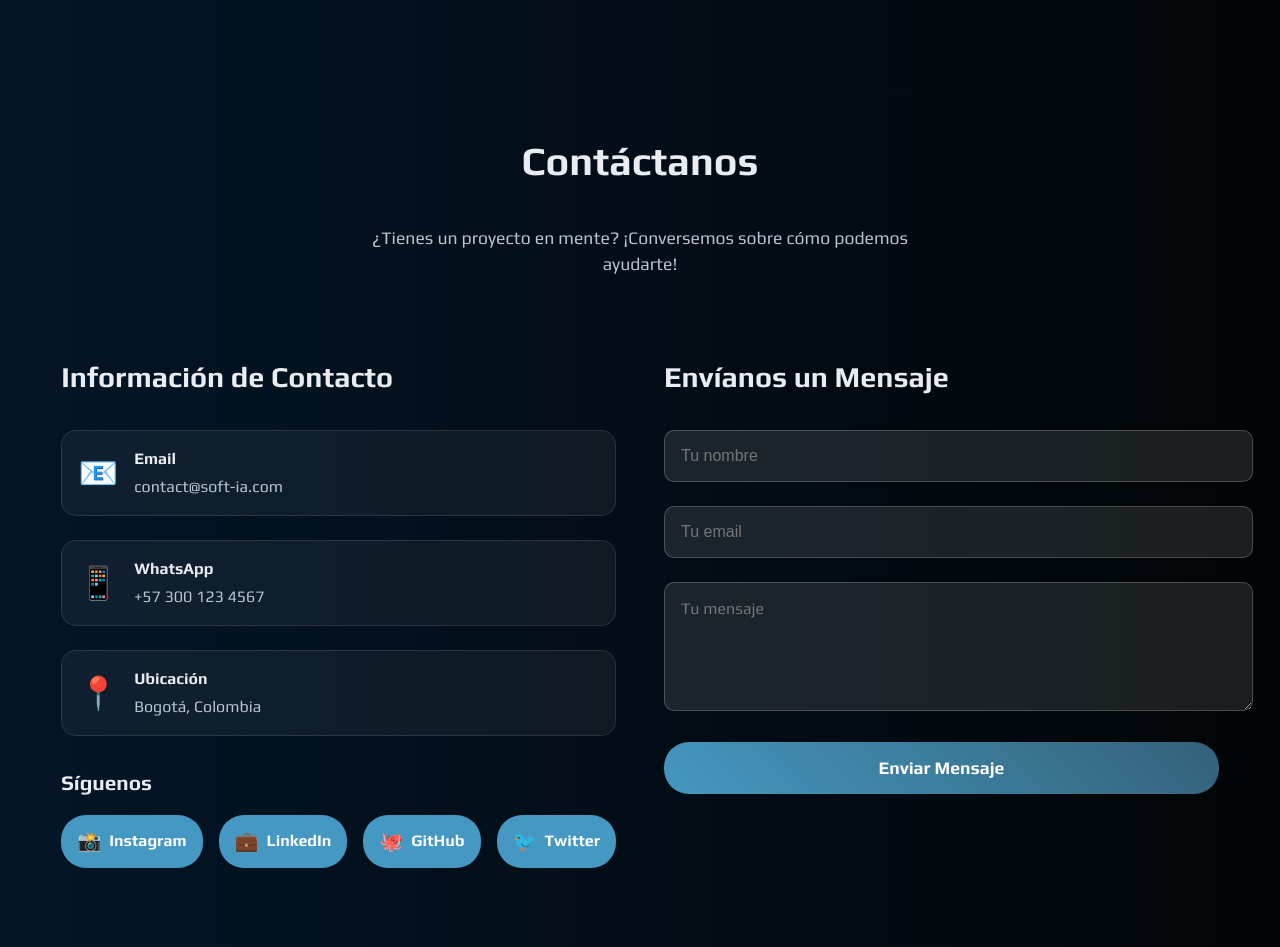
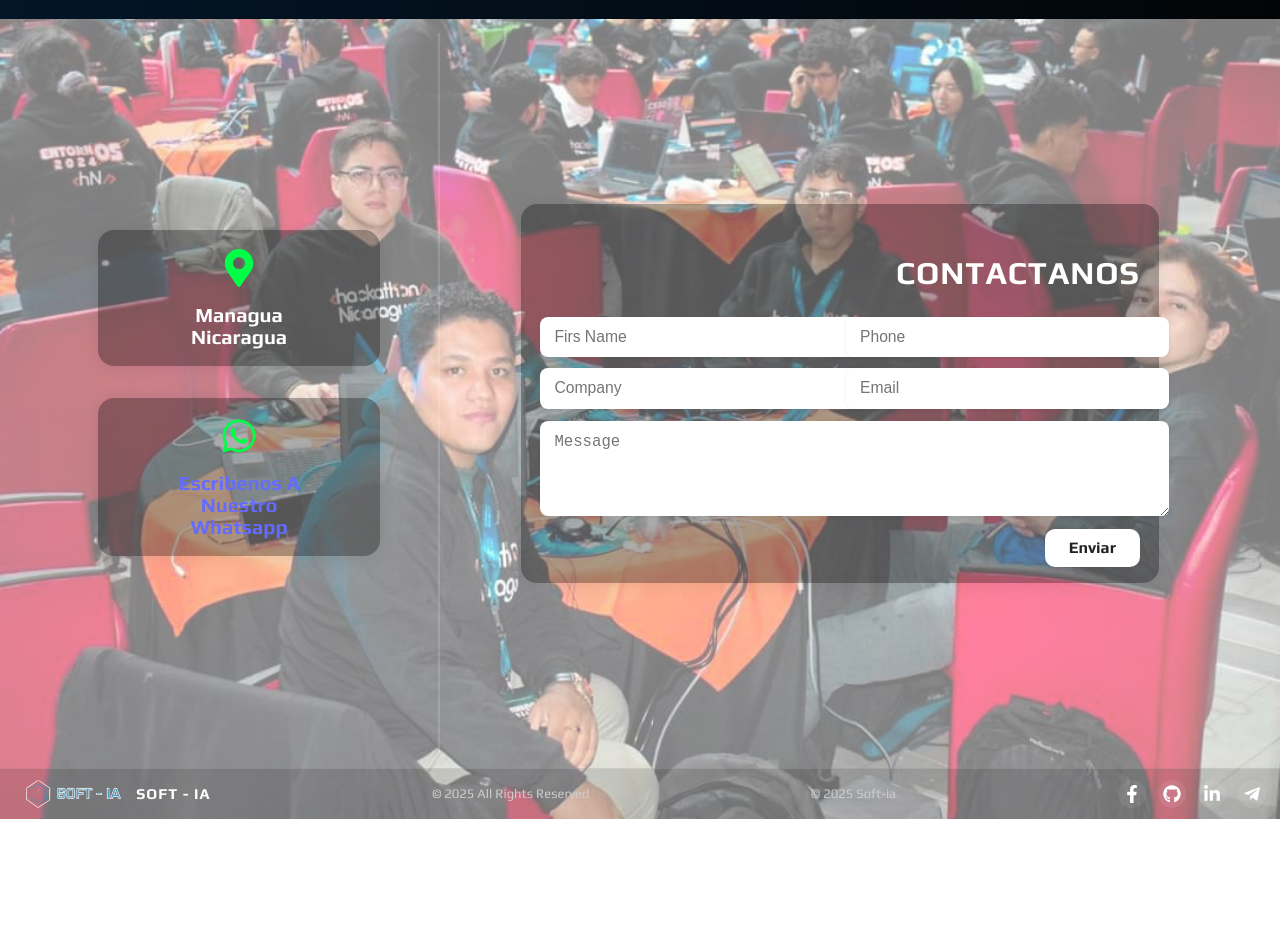
Before and after one commit to GioX-16/SOFT-IA_WEB, a React (Vite) app in the folder SoftiWeb/: page / in a window 1280 px wide. Shown: the part 6260-7207 px from the top of the page. After the commit the page ends 7079 px from the top, so only its background shows below. Built offline with nearby package versions, Linux system fonts and the light colour scheme.

Commit message:
Mejorando la seccion de Contacto

```diff
--- a/SoftiWeb/src/Components/ContactSection.tsx
+++ b/SoftiWeb/src/Components/ContactSection.tsx
@@ -1,300 +1,244 @@
-import { motion } from "framer-motion";
-import { useEffect, useState } from "react";
+import { FaMapMarkerAlt, FaWhatsapp, FaFacebookF, FaGithub, FaLinkedinIn, FaTelegramPlane, FaInstagram } from "react-icons/fa";
 
 const ContactSection: React.FC = () => {
-    const [isMobile, setIsMobile] = useState(window.innerWidth < 768);
-
-    useEffect(() => {
-        const handleResize = () => setIsMobile(window.innerWidth < 768);
-        window.addEventListener("resize", handleResize);
-        return () => window.removeEventListener("resize", handleResize);
-    }, []);
-
-    const contactInfo = [
-        {
-            icon: "📧",
-            title: "Email",
-            value: "contact@soft-ia.com",
-            link: "mailto:contact@soft-ia.com"
-        },
-        {
-            icon: "📱",
-            title: "WhatsApp",
-            value: "+57 300 123 4567",
-            link: "https://wa.me/573001234567"
-        },
-        {
-            icon: "📍",
-            title: "Ubicación",
-            value: "Bogotá, Colombia",
-            link: "#"
-        }
-    ];
-
-    const socialLinks = [
-        { name: "Instagram", icon: "📸", url: "https://instagram.com/soft-ia" },
-        { name: "LinkedIn", icon: "💼", url: "https://linkedin.com/company/soft-ia" },
-        { name: "GitHub", icon: "🐙", url: "https://github.com/soft-ia" },
-        { name: "Twitter", icon: "🐦", url: "https://twitter.com/soft-ia" }
-    ];
-
     return (
         <section
             id="contact"
             style={{
-                padding: "4rem 2rem",
-                background: "linear-gradient(to right, #031527, #020507)",
+                position: "relative",
+                padding: "0",
+                minHeight: "100vh",
+                width: "100vw",
+                overflow: "hidden",
                 fontFamily: "'Play', sans-serif",
                 color: "#fff",
-                minHeight: "100vh",
                 display: "flex",
                 flexDirection: "column",
-                justifyContent: "center"
+                justifyContent: "space-between"
             }}
         >
-            <motion.h2
-                initial={{ opacity: 0, y: 30 }}
-                whileInView={{ opacity: 1, y: 0 }}
-                transition={{ duration: 0.6 }}
-                viewport={{ once: true }}
+            {/* Capa de fondo con opacidad */}
+            <div
                 style={{
-                    textAlign: "center",
-                    fontSize: "2.5rem",
-                    fontWeight: "bold",
-                    marginBottom: "1rem",
-                    color: "#E9ECF0"
+                    position: "absolute",
+                    top: 0,
+                    left: 0,
+                    width: "100%",
+                    height: "100%",
+                    backgroundImage: "url('/src/assets/Backgrounds/SoftiContc.jpg')",
+                    backgroundSize: "cover",
+                    backgroundPosition: "center",
+                    opacity: 0.5,
+                    zIndex: 0
                 }}
-            >
-                Contáctanos
-            </motion.h2>
-
-            <motion.p
-                initial={{ opacity: 0, y: 20 }}
-                whileInView={{ opacity: 1, y: 0 }}
-                transition={{ duration: 0.6, delay: 0.2 }}
-                viewport={{ once: true }}
-                style={{
-                    textAlign: "center",
-                    fontSize: "1.1rem",
-                    color: "#B8C5D1",
-                    marginBottom: "3rem",
-                    maxWidth: "600px",
-                    marginLeft: "auto",
-                    marginRight: "auto"
-                }}
-            >
-                ¿Tienes un proyecto en mente? ¡Conversemos sobre cómo podemos ayudarte!
-            </motion.p>
-
+            />
+            {/* Contenido principal */}
+            <div style={{ position: "relative", zIndex: 1, flex: 1, display: "flex", flexDirection: "column", justifyContent: "center" }}>
                 <div style={{
                     display: "grid",
-                gridTemplateColumns: isMobile ? "1fr" : "1fr 1fr",
-                gap: "3rem",
+                    gridTemplateColumns: "1fr 2fr",
+                    gap: "0",
+                    height: "calc(100vh - 80px)",
                     maxWidth: "1200px",
-                margin: "0 auto"
+                    margin: "0 auto",
+                    width: "100%"
                 }}>
-                {/* Información de contacto */}
-                <motion.div
-                    initial={{ opacity: 0, x: -50 }}
-                    whileInView={{ opacity: 1, x: 0 }}
-                    transition={{ duration: 0.8 }}
-                    viewport={{ once: true }}
-                >
-                    <h3 style={{
-                        fontSize: "1.8rem",
-                        fontWeight: "bold",
-                        marginBottom: "2rem",
-                        color: "#E9ECF0"
-                    }}>
-                        Información de Contacto
-                    </h3>
-
-                    <div style={{ display: "flex", flexDirection: "column", gap: "1.5rem" }}>
-                        {contactInfo.map((info, index) => (
-                            <motion.a
-                                key={index}
-                                href={info.link}
-                                target={info.link.startsWith('http') ? "_blank" : "_self"}
-                                rel={info.link.startsWith('http') ? "noopener noreferrer" : ""}
-                                initial={{ opacity: 0, y: 20 }}
-                                whileInView={{ opacity: 1, y: 0 }}
-                                transition={{ duration: 0.6, delay: index * 0.1 }}
-                                viewport={{ once: true }}
-                                whileHover={{ scale: 1.02 }}
-                                style={{
-                                    display: "flex",
-                                    alignItems: "center",
-                                    gap: "1rem",
-                                    padding: "1rem",
-                                    background: "rgba(255, 255, 255, 0.05)",
-                                    borderRadius: "15px",
-                                    border: "1px solid rgba(255, 255, 255, 0.1)",
-                                    textDecoration: "none",
-                                    color: "#fff",
-                                    transition: "all 0.3s ease"
-                                }}
-                            >
-                                <span style={{ fontSize: "2rem" }}>{info.icon}</span>
-                                <div>
-                                    <div style={{
-                                        fontWeight: "bold",
-                                        color: "#E9ECF0",
-                                        marginBottom: "0.25rem"
-                                    }}>
-                                        {info.title}
-                                    </div>
-                                    <div style={{ color: "#B8C5D1" }}>
-                                        {info.value}
-                                    </div>
-                                </div>
-                            </motion.a>
-                        ))}
-                    </div>
-
-                    {/* Redes sociales */}
-                    <div style={{ marginTop: "2rem" }}>
-                        <h4 style={{
-                            fontSize: "1.3rem",
-                            fontWeight: "bold",
-                            marginBottom: "1rem",
-                            color: "#E9ECF0"
-                        }}>
-                            Síguenos
-                        </h4>
+                    {/* Columna Izquierda: Info de contacto */}
                     <div style={{
                         display: "flex",
-                            gap: "1rem",
-                            flexWrap: "wrap"
+                        flexDirection: "column",
+                        justifyContent: "center",
+                        alignItems: "center",
+                        gap: "2rem",
+                        borderRight: "2px solid rgba(255,255,255,0.15)",
+                        padding: "0 1rem",
+                        height: "100%"
                     }}>
-                            {socialLinks.map((social, index) => (
-                                <motion.a
-                                    key={index}
-                                    href={social.url}
+                        <div style={{
+                            background: "rgba(0,0,0,0.32)",
+                            borderRadius: 16,
+                            padding: "1.2rem 1rem 1rem 1rem",
+                            width: "100%",
+                            maxWidth: 250,
+                            textAlign: "center",
+                            boxShadow: "0 2px 16px 0 rgba(0,0,0,0.08)"
+                        }}>
+                            <FaMapMarkerAlt size={38} color="#00FF47" style={{ marginBottom: 10 }} />
+                            <div style={{ fontSize: 20, fontWeight: 700, marginBottom: 2, lineHeight: 1.1 }}>Managua<br/>Nicaragua</div>
+                        </div>
+                        <a
+                            href="https://wa.me/50588888888" // Cambia el número por el real
                             target="_blank"
                             rel="noopener noreferrer"
-                                    initial={{ opacity: 0, scale: 0.8 }}
-                                    whileInView={{ opacity: 1, scale: 1 }}
-                                    transition={{ duration: 0.5, delay: index * 0.1 }}
-                                    viewport={{ once: true }}
-                                    whileHover={{ scale: 1.1, y: -2 }}
                             style={{
+                                background: "rgba(0,0,0,0.32)",
+                                borderRadius: 16,
+                                padding: "1.2rem 1rem 1rem 1rem",
+                                width: "100%",
+                                maxWidth: 250,
+                                textAlign: "center",
+                                boxShadow: "0 2px 16px 0 rgba(0,0,0,0.08)",
+                                textDecoration: "none",
+                                transition: "background 0.2s, box-shadow 0.2s",
+                                display: "block"
+                            }}
+                            onMouseOver={e => (e.currentTarget.style.background = 'rgba(0,255,71,0.13)')}
+                            onMouseOut={e => (e.currentTarget.style.background = 'rgba(0,0,0,0.32)')}
+                        >
+                            <FaWhatsapp size={38} color="#00FF47" style={{ marginBottom: 10 }} />
+                            <div style={{ fontSize: 20, fontWeight: 700, marginBottom: 2, lineHeight: 1.1 }}>
+                                Escribenos A<br/>Nuestro<br/>Whatsapp
+                            </div>
+                        </a>
+                    </div>
+                    {/* Columna Derecha: Formulario */}
+                    <div style={{
                         display: "flex",
+                        flexDirection: "column",
+                        justifyContent: "center",
                         alignItems: "center",
-                                        gap: "0.5rem",
-                                        padding: "0.75rem 1rem",
-                                        background: "#4498C2",
-                                        borderRadius: "25px",
-                                        textDecoration: "none",
-                                        color: "#fff",
-                                        fontWeight: "600",
-                                        transition: "all 0.3s ease"
-                                    }}
-                                >
-                                    <span style={{ fontSize: "1.2rem" }}>{social.icon}</span>
-                                    {social.name}
-                                </motion.a>
-                            ))}
-                        </div>
-                    </div>
-                </motion.div>
-
-                {/* Formulario de contacto */}
-                <motion.div
-                    initial={{ opacity: 0, x: 50 }}
-                    whileInView={{ opacity: 1, x: 0 }}
-                    transition={{ duration: 0.8 }}
-                    viewport={{ once: true }}
-                >
-                    <h3 style={{
-                        fontSize: "1.8rem",
-                        fontWeight: "bold",
-                        marginBottom: "2rem",
-                        color: "#E9ECF0"
+                        padding: "0 1rem",
+                        height: "100%"
                     }}>
-                        Envíanos un Mensaje
-                    </h3>
-
+                        <div style={{
+                            background: "rgba(0,0,0,0.32)",
+                            borderRadius: 16,
+                            padding: "1.2rem 1.2rem 1rem 1.2rem",
+                            width: "100%",
+                            maxWidth: 600,
+                            boxShadow: "0 2px 16px 0 rgba(0,0,0,0.08)"
+                        }}>
+                            <h2 style={{
+                                fontSize: "2rem",
+                                fontWeight: 900,
+                                letterSpacing: 1,
+                                textTransform: "uppercase",
+                                textAlign: "right",
+                                marginBottom: "1.2rem",
+                                width: "100%"
+                            }}>
+                                CONTACTANOS
+                            </h2>
                             <form style={{
                                 display: "flex",
                                 flexDirection: "column",
-                        gap: "1.5rem"
+                                gap: "0.8rem"
                             }}>
-                        <div>
-                            <input
-                                type="text"
-                                placeholder="Tu nombre"
-                                style={{
+                                <div style={{
+                                    display: "grid",
+                                    gridTemplateColumns: "1fr 1fr",
+                                    gap: "0.7rem"
+                                }}>
+                                    <input type="text" placeholder="Firs Name" style={inputStyleCompact} />
+                                    <input type="text" placeholder="Phone" style={inputStyleCompact} />
+                                    <input type="text" placeholder="Company" style={inputStyleCompact} />
+                                    <input type="email" placeholder="Email" style={inputStyleCompact} />
+                                </div>
+                                <textarea placeholder="Message" rows={4} style={{ ...inputStyleCompact, resize: "vertical", minHeight: 70, gridColumn: "1/3" }} />
+                                <div style={{ display: "flex", justifyContent: "flex-end" }}>
+                                    <button type="submit" style={{
+                                        background: "#fff",
+                                        color: "#222",
+                                        fontWeight: 700,
+                                        border: "none",
+                                        borderRadius: 10,
+                                        padding: "0.6rem 1.5rem",
+                                        fontSize: "1rem",
+                                        cursor: "pointer",
+                                        boxShadow: "0 1px 4px 0 rgba(0,0,0,0.08)"
+                                    }}>
+                                        Enviar
+                                    </button>
+                                </div>
+                            </form>
+                        </div>
+                    </div>
+                </div>
+            </div>
+            {/* Footer */}
+            <footer style={{
+                position: "relative",
+                zIndex: 2,
                 width: "100%",
-                                    padding: "1rem",
-                                    background: "rgba(255, 255, 255, 0.1)",
-                                    border: "1px solid rgba(255, 255, 255, 0.2)",
-                                    borderRadius: "10px",
-                                    color: "#fff",
-                                    fontSize: "1rem",
-                                    outline: "none"
-                                }}
-                            />
+                display: "flex",
+                alignItems: "center",
+                justifyContent: "space-between",
+                padding: "0.7rem 2vw 0.7rem 2vw",
+                borderTop: "1px solid rgba(255,255,255,0.12)",
+                background: "rgba(0,0,0,0.13)",
+                fontSize: 15
+            }}>
+                <div style={{ display: "flex", alignItems: "center", gap: 8 }}>
+                    <img src="/src/assets/Logos/Logo SOFT.png" alt="SOFT-IA Logo" style={{ height: 28, marginRight: 7 }} />
+                    <span style={{ fontWeight: 700, letterSpacing: 1 }}>SOFT - IA</span>
                 </div>
-
-                        <div>
-                            <input
-                                type="email"
-                                placeholder="Tu email"
-                                style={{
-                                    width: "100%",
-                                    padding: "1rem",
-                                    background: "rgba(255, 255, 255, 0.1)",
-                                    border: "1px solid rgba(255, 255, 255, 0.2)",
-                                    borderRadius: "10px",
-                                    color: "#fff",
-                                    fontSize: "1rem",
-                                    outline: "none"
-                                }}
-                            />
+                <div style={{ color: "#ccc", fontSize: 13 }}>
+                    © 2025 All Rights Reserved
                 </div>
-
-                        <div>
-                            <textarea
-                                placeholder="Tu mensaje"
-                                rows={5}
-                                style={{
-                                    width: "100%",
-                                    padding: "1rem",
-                                    background: "rgba(255, 255, 255, 0.1)",
-                                    border: "1px solid rgba(255, 255, 255, 0.2)",
-                                    borderRadius: "10px",
-                                    color: "#fff",
-                                    fontSize: "1rem",
-                                    outline: "none",
-                                    resize: "vertical",
-                                    fontFamily: "'Play', sans-serif"
-                                }}
-                            />
+                <div style={{ color: "#ccc", fontSize: 13 }}>
+                    © 2025 Soft-ia
                 </div>
-
-                        <motion.button
-                            type="submit"
-                            whileHover={{ scale: 1.02 }}
-                            whileTap={{ scale: 0.98 }}
-                            style={{
-                                padding: "1rem 2rem",
-                                background: "linear-gradient(45deg, #4498C2, #336178)",
-                                border: "none",
-                                borderRadius: "25px",
-                                color: "#fff",
-                                fontSize: "1.1rem",
-                                fontWeight: "bold",
-                                cursor: "pointer",
-                                transition: "all 0.3s ease"
-                            }}
-                        >
-                            Enviar Mensaje
-                        </motion.button>
-                    </form>
-                </motion.div>
+                <div style={{ display: "flex", gap: 12 }}>
+                    <a href="#" style={iconLinkStyleCompact}><FaFacebookF /></a>
+                    <a href="#" style={iconLinkStyleCompact}><FaGithub /></a>
+                    <a href="#" style={iconLinkStyleCompact}><FaLinkedinIn /></a>
+                    <a href="#" style={iconLinkStyleCompact}><FaTelegramPlane /></a>
+                    <a href="#" style={iconLinkStyleCompact}><FaInstagram /></a>
                 </div>
+            </footer>
+            {/* Responsive styles */}
+            <style>{`
+                @media (max-width: 900px) {
+                    #contact > div > div {
+                        grid-template-columns: 1fr !important;
+                        height: auto !important;
+                    }
+                    #contact > div > div > div:first-child {
+                        border-right: none !important;
+                        border-bottom: 2px solid rgba(255,255,255,0.12) !important;
+                        padding-bottom: 1.2rem !important;
+                        margin-bottom: 1.2rem !important;
+                    }
+                }
+                @media (max-width: 600px) {
+                    #contact h2 {
+                        font-size: 1.2rem !important;
+                    }
+                    #contact form {
+                        padding: 0.5rem !important;
+                    }
+                }
+            `}</style>
         </section>
     );
 };
 
+const inputStyleCompact: React.CSSProperties = {
+    width: "100%",
+    padding: "0.7rem 0.9rem",
+    background: "#fff",
+    border: "none",
+    borderRadius: 8,
+    color: "#222",
+    fontSize: "0.98rem",
+    fontWeight: 500,
+    outline: "none",
+    marginBottom: 0,
+    boxShadow: "0 1px 4px 0 rgba(0,0,0,0.06)"
+};
+
+const iconLinkStyleCompact: React.CSSProperties = {
+    color: "#fff",
+    fontSize: 18,
+    background: "rgba(255,255,255,0.08)",
+    borderRadius: "50%",
+    width: 28,
+    height: 28,
+    display: "flex",
+    alignItems: "center",
+    justifyContent: "center",
+    transition: "background 0.2s",
+    textDecoration: "none"
+};
+
 export default ContactSection;
```
Also changed, not shown: SoftiWeb/src/assets/Backgrounds/SoftiContc.jpg (renamed from SoftiWeb/src/assets/Backgrounds/softia4HACKT.jpg). Lines whose indentation alone changed are shown as unchanged.
